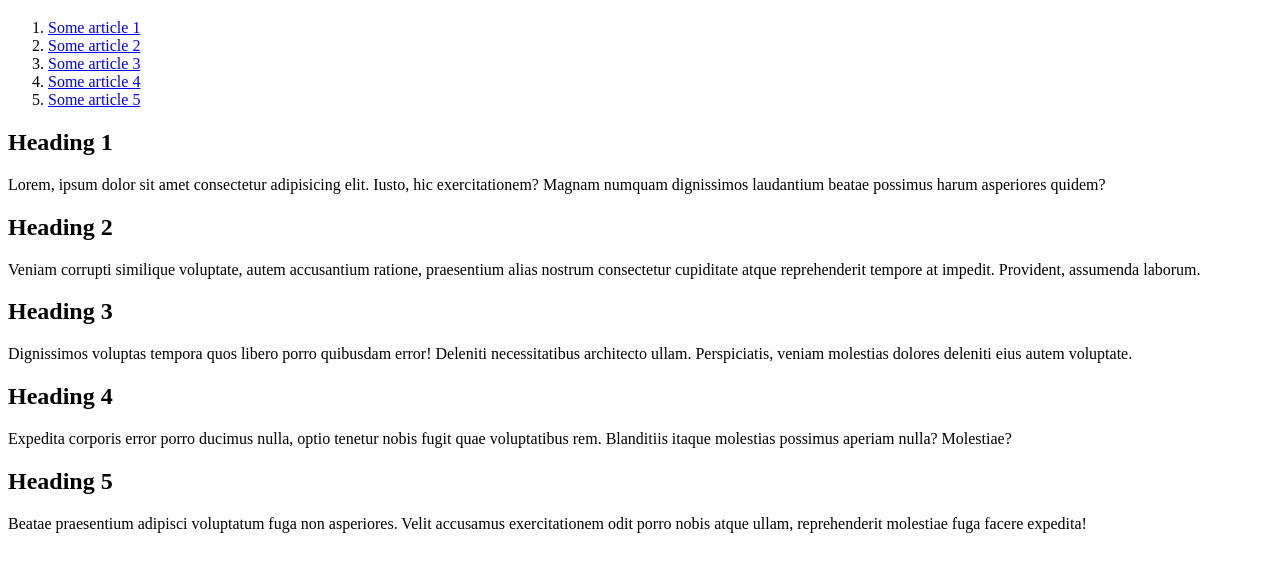
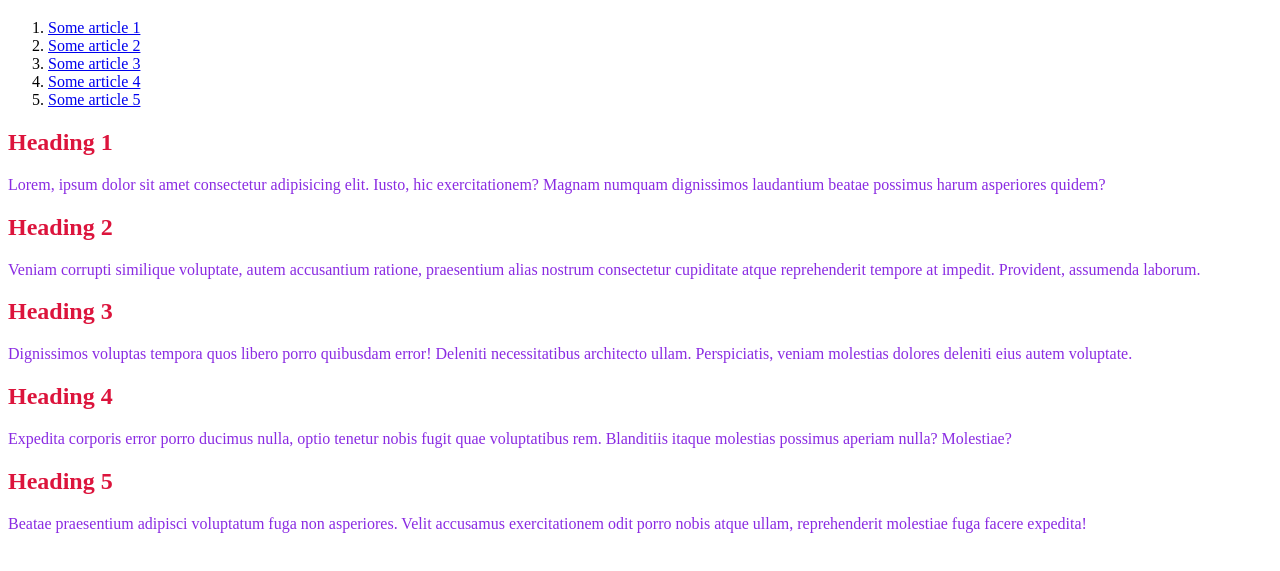
Before and after one commit to Olexandr-Kovalenko-24/First-example-in-HTML-CSS, a plain HTML site: page second.html in a window 1280 px wide. Shown: the part 61-632 px from the top of the page. Drawn offline with Linux system fonts and the light colour scheme.

Commit message:
css. add color

```diff
--- a/second.html
+++ b/second.html
@@ -6,6 +6,14 @@
     <meta http-equiv="X-UA-Compatible" content="IE=edge">
     <meta name="viewport" content="width=device-width, initial-scale=1.0">
     <title>Document</title>
+    <style>
+        h2 {
+            color: crimson;
+        }
+        p {
+            color: blueviolet;
+        }
+    </style>
 </head>
 
 <body>
```
